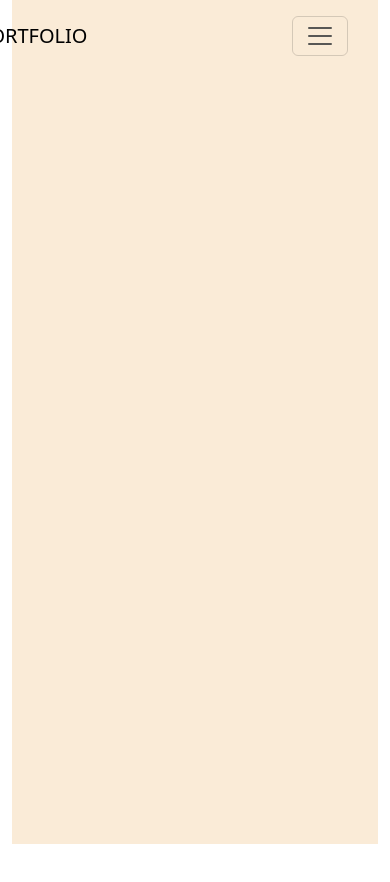
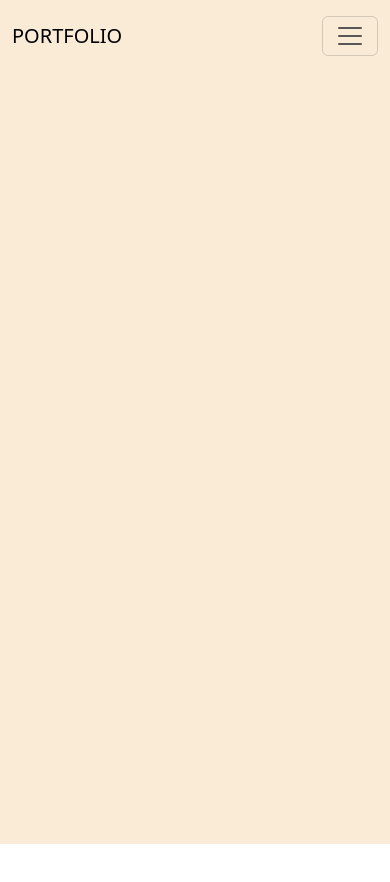
Before and after one commit to Laars1/portfolio, an Angular app: page / in a window 390 px wide. Shown: the top 882 px of the page. Built offline with nearby package versions, Linux system fonts and the light colour scheme.

Commit message:
fixed responsive navigation

```diff
--- a/src/app/app.component.html
+++ b/src/app/app.component.html
@@ -1,5 +1,5 @@
 <app-navbar></app-navbar>
-  <div class="container-fluid">
+  <div>
     <main role="main">
       <app-portfolio-section></app-portfolio-section>
       <router-outlet></router-outlet>
--- a/src/app/core/navbar/navbar.component.html
+++ b/src/app/core/navbar/navbar.component.html
@@ -1,23 +1,17 @@
 <nav class="navbar navbar-expand-lg fixed-top">
   <div class="container py-2">
-    <div class="col-1"></div>
-    <div class="col-2">
+    <div class="col-sm-2">
       <a class="navbar-brand float-end text-uppercase" href="#">Portfolio</a>
     </div>
-    <div class="col-8">
       <button
         class="navbar-toggler float-end"
         type="button"
-        data-toggle="collapse"
-        data-target="#navbarNav"
-        aria-controls="navbarNav"
-        aria-expanded="false"
-        aria-label="Toggle navigation"
+        (click)="this.toggleMenuItems()"
       >
         <span class="navbar-toggler-icon"></span>
       </button>
-      <div class="collapse navbar-collapse float-end" id="navbarNav">
-        <ul class="navbar-nav">
+      <div [ngClass]="this.showMenuItems ? 'show' : ''" class="collapse navbar-collapse offset-sm-6 col-sm-4">
+        <ul class="navbar-nav text-center">
           <li class="nav-item active">
             <a class="nav-link" href="#"
               >Home</a
@@ -39,8 +33,6 @@
             >
           </li>
         </ul>
-      </div>
     </div>
-    <div class="col-1"></div>
   </div>
 </nav>
--- a/src/app/core/navbar/navbar.component.ts
+++ b/src/app/core/navbar/navbar.component.ts
@@ -6,6 +6,7 @@ import { Component, OnInit } from '@angular/core';
   styleUrls: ['./navbar.component.scss']
 })
 export class NavbarComponent implements OnInit {
+  showMenuItems = false;
 
   constructor() { }
 
@@ -25,4 +26,7 @@ export class NavbarComponent implements OnInit {
     }
   }
 
+  toggleMenuItems() {
+    this.showMenuItems = !this.showMenuItems;
+  }
 }
```
